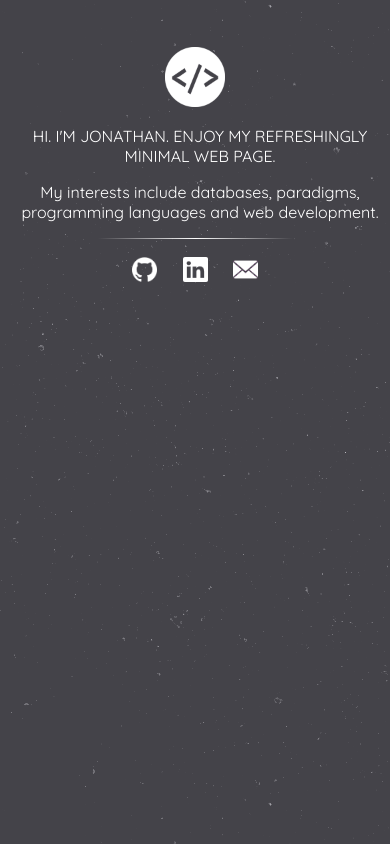
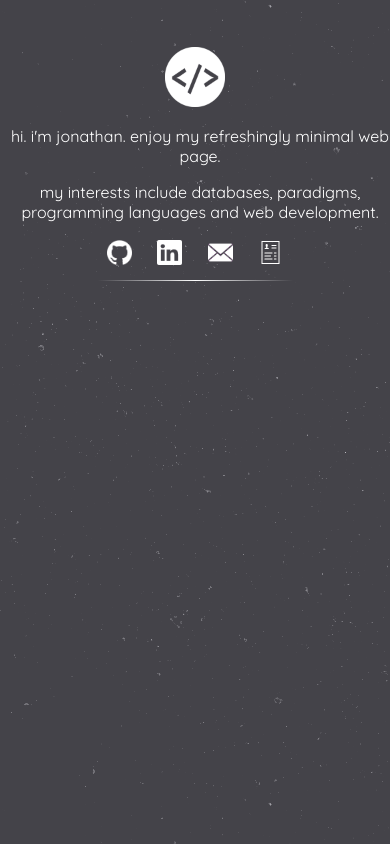
Before and after one commit to jonmrod/jonmrod.github.io, a plain HTML site: page index.html in a window 390 px wide. Drawn offline with nearby package versions, Linux system fonts and the light colour scheme.

Commit message:
mobile friendly

```diff
--- a/index.html
+++ b/index.html
@@ -1,6 +1,8 @@
 <html>
 
 <head>
+    <!-- for mobile devices -->
+    <meta name="viewport" content="width=device-width, user-scalable=yes">
     <!-- favicon -->
     <link rel="shortcut icon" type="image/png" href="icons/favicon.png">
     <title>Jonathan Rodriguez</title>
@@ -19,17 +21,18 @@
             <p>
         </table>
         <div id="textBody">
-            HI. I'M JONATHAN. ENJOY MY REFRESHINGLY MINIMAL WEB PAGE.
+            hi. i'm jonathan. enjoy my refreshingly minimal web page.
             <p>
-            My interests include databases, paradigms, programming languages and web development.
+            my interests include databases, paradigms, programming languages and web development.
         </div>
-        <hr>
         <p>
             <div id="images">
                 <a target="_blank" href="http://github.com/jonmrod"><img src="icons/github.png"></a>
                 <a target="_blank" href="http://linkedin.com/in/jonrodriguez1"><img src="icons/linkedin.png"></a>
                 <a target="_blank" href="mailto:jonathanrodriguez224@gmail.com"><img src="icons/email.png"></a>
+                <a target="_blank" href="resume/resume.pdf"><img src="icons/resume.png"></a>
             </div>
+        <hr>
 </body>
 
 </html>
```
